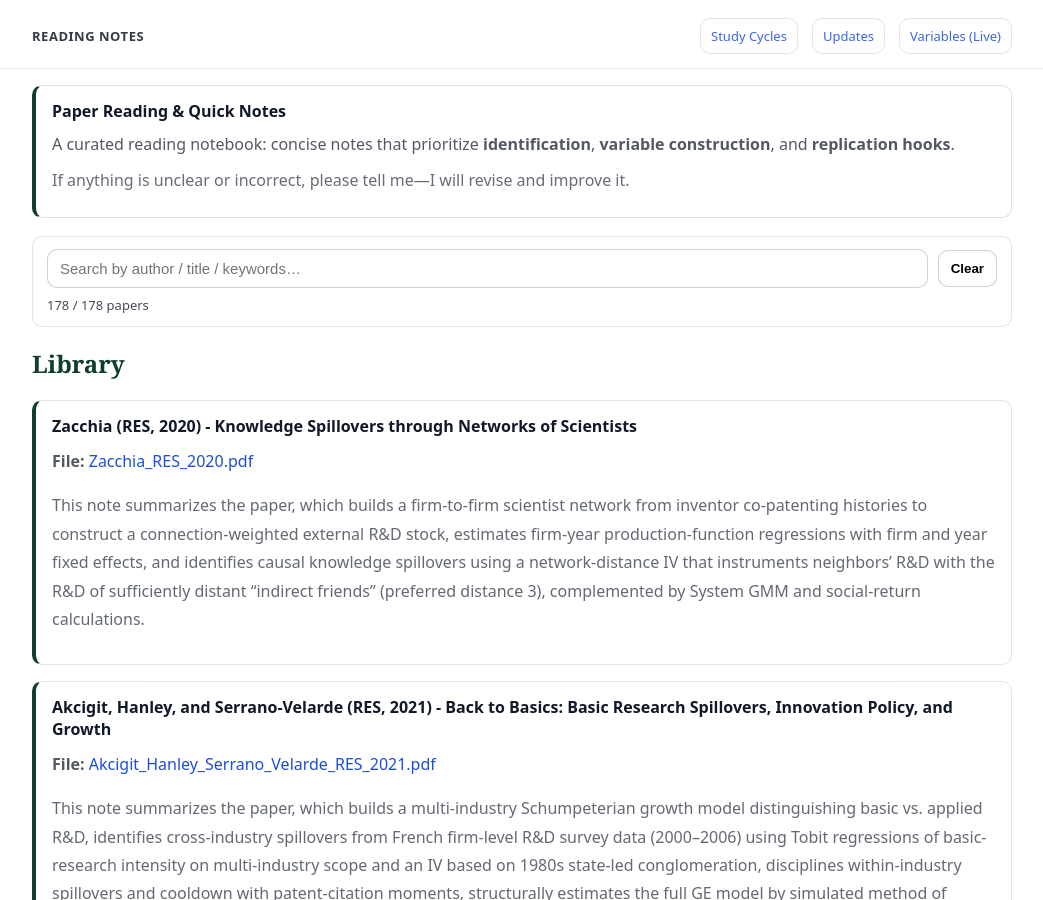
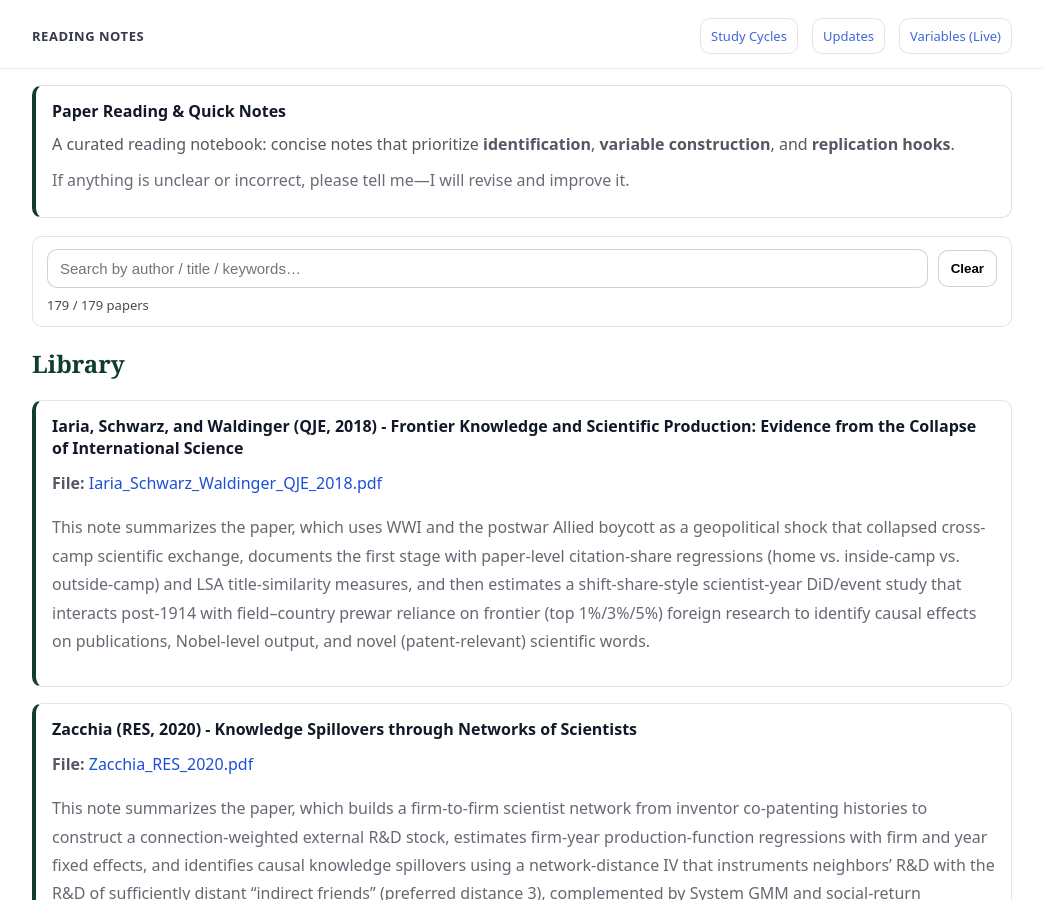
Before and after one commit to yaxinzn/study-archive, a Jekyll site: the page built from reading/index.md, in a window 1280 px wide and 900 px high. Shown: the whole window, without its empty margins (118-1161 px from the left). Built offline with Jekyll 4.4.1, drawn with Linux system fonts in a browser that asks for light colours.

Commit message:
Reading: add/update Iaria_Schwarz_Waldinger_QJE_2018.pdf

```diff
--- a/_data/reading.yml
+++ b/_data/reading.yml
@@ -1,3 +1,7 @@
+- title: "Iaria, Schwarz, and Waldinger (QJE, 2018) - Frontier Knowledge and Scientific Production: Evidence from the Collapse of International Science"
+  file: "Iaria_Schwarz_Waldinger_QJE_2018.pdf"
+  desc: "This note summarizes the paper, which uses WWI and the postwar Allied boycott as a geopolitical shock that collapsed cross-camp scientific exchange, documents the first stage with paper-level citation-share regressions (home vs. inside-camp vs. outside-camp) and LSA title-similarity measures, and then estimates a shift-share-style scientist-year DiD/event study that interacts post-1914 with field–country prewar reliance on frontier (top 1%/3%/5%) foreign research to identify causal effects on publications, Nobel-level output, and novel (patent-relevant) scientific words."
+
 - title: "Zacchia (RES, 2020) - Knowledge Spillovers through Networks of Scientists"
   file: "Zacchia_RES_2020.pdf"
   desc: "This note summarizes the paper, which builds a firm-to-firm scientist network from inventor co-patenting histories to construct a connection-weighted external R&D stock, estimates firm-year production-function regressions with firm and year fixed effects, and identifies causal knowledge spillovers using a network-distance IV that instruments neighbors’ R&D with the R&D of sufficiently distant “indirect friends” (preferred distance 3), complemented by System GMM and social-return calculations."
```
Also changed, not shown: 1 other file.
